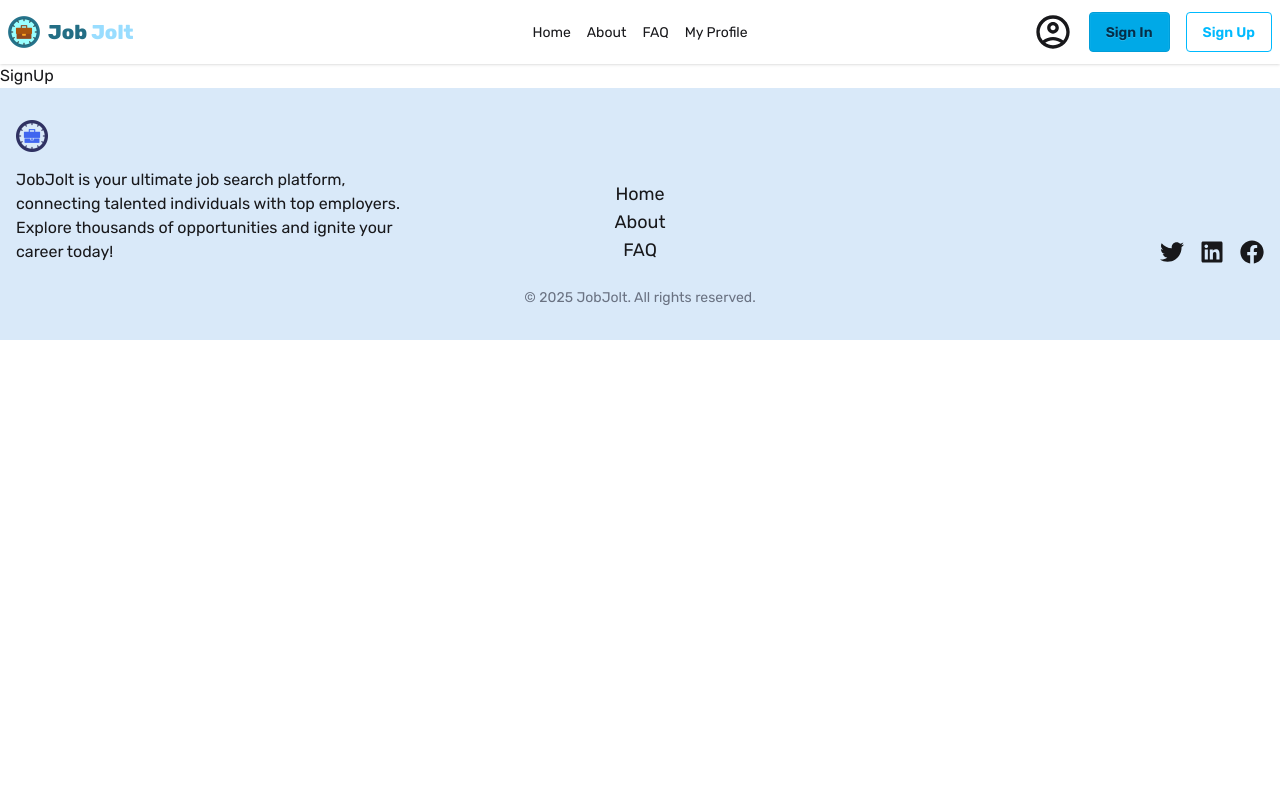
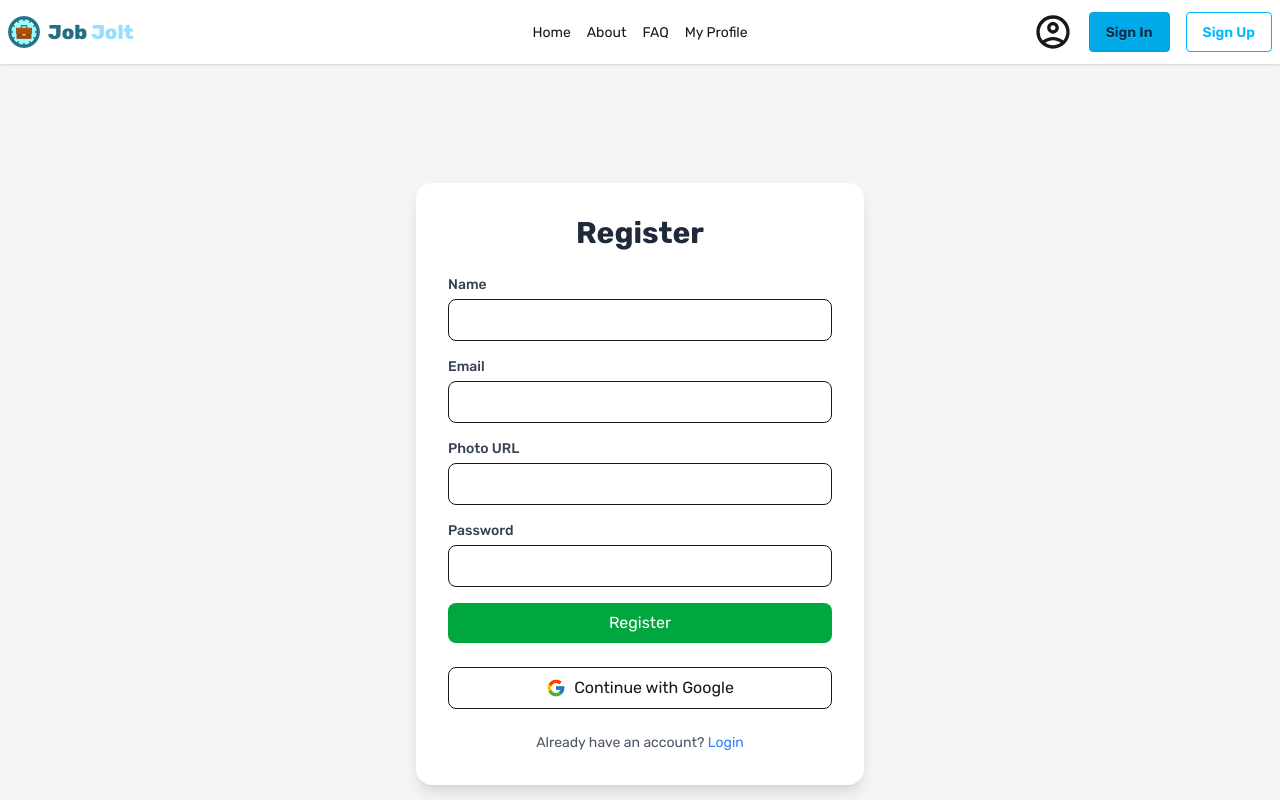
Before and after one commit to ammarShahab/job-jolt-job-search-app, a React (Vite) app: page /auth/signUp in a window 1280 px wide. Shown: the top 800 px of the page. Built offline with nearby package versions, Linux system fonts and the light colour scheme.

Commit message:
created registration form

```diff
--- a/src/components/SignIn.jsx
+++ b/src/components/SignIn.jsx
@@ -1,5 +1,6 @@
 import React from "react";
 import { FcGoogle } from "react-icons/fc";
+import { Link } from "react-router";
 
 const SignIn = () => {
   return (
@@ -47,10 +48,10 @@ const SignIn = () => {
         </div>
 
         <p className="text-sm text-center text-gray-600">
-          Don't have an account?{" "}
-          <a href="/register" className="text-blue-500 hover:underline">
+          Don't have an account?
+          <Link to="/auth/signUp" className="text-blue-500 hover:underline">
             Register
-          </a>
+          </Link>
         </p>
       </div>
     </div>
--- a/src/components/SignUp.jsx
+++ b/src/components/SignUp.jsx
@@ -1,7 +1,92 @@
 import React from "react";
+import { FcGoogle } from "react-icons/fc";
+import { Link } from "react-router";
 
 const SignUp = () => {
-  return <div>SignUp</div>;
+  return (
+    <div className="min-h-screen flex items-center justify-center bg-gray-100">
+      <div className="w-full max-w-md p-8 space-y-6 bg-white rounded-2xl shadow-lg mt-10">
+        <h2 className="text-3xl font-bold text-center text-gray-800">
+          Register
+        </h2>
+        <form
+          // onSubmit={handleRegister}
+          className="space-y-4"
+        >
+          <div>
+            <label className="block text-sm font-medium text-gray-700">
+              Name
+            </label>
+            <input
+              type="text"
+              value={name}
+              //   onChange={(e) => setName(e.target.value)}
+              className="w-full px-4 py-2 mt-1 border rounded-lg focus:outline-none focus:ring-2 focus:ring-blue-500"
+              required
+            />
+          </div>
+          <div>
+            <label className="block text-sm font-medium text-gray-700">
+              Email
+            </label>
+            <input
+              type="email"
+              //   value={email}
+              //   onChange={(e) => setEmail(e.target.value)}
+              className="w-full px-4 py-2 mt-1 border rounded-lg focus:outline-none focus:ring-2 focus:ring-blue-500"
+              required
+            />
+          </div>
+          <div>
+            <label className="block text-sm font-medium text-gray-700">
+              Photo URL
+            </label>
+            <input
+              type="text"
+              //   value={photoURL}
+              //   onChange={(e) => setPhotoURL(e.target.value)}
+              className="w-full px-4 py-2 mt-1 border rounded-lg focus:outline-none focus:ring-2 focus:ring-blue-500"
+            />
+          </div>
+          <div>
+            <label className="block text-sm font-medium text-gray-700">
+              Password
+            </label>
+            <input
+              type="password"
+              //   value={password}
+              //   onChange={(e) => setPassword(e.target.value)}
+              className="w-full px-4 py-2 mt-1 border rounded-lg focus:outline-none focus:ring-2 focus:ring-blue-500"
+              required
+            />
+            {/* {passwordError && <p className="text-sm text-red-500 mt-1">{passwordError}</p>} */}
+          </div>
+          <button
+            type="submit"
+            className="w-full px-4 py-2 text-white bg-green-600 rounded-lg hover:bg-green-700"
+          >
+            Register
+          </button>
+        </form>
+
+        <div className="flex items-center justify-center gap-4">
+          <button
+            // onClick={handleGoogleLogin}
+            className="flex justify-center items-center gap-2 w-full px-4 py-2 border rounded-lg hover:bg-gray-100"
+          >
+            <FcGoogle size={20} /> Continue with Google
+          </button>
+        </div>
+
+        <p className="text-sm text-center text-gray-600">
+          Already have an account?{" "}
+          <Link to="/auth/signIn" className="text-blue-500 hover:underline">
+            Login
+          </Link>
+        </p>
+      </div>
+    </div>
+  );
 };
 
 export default SignUp;
```
